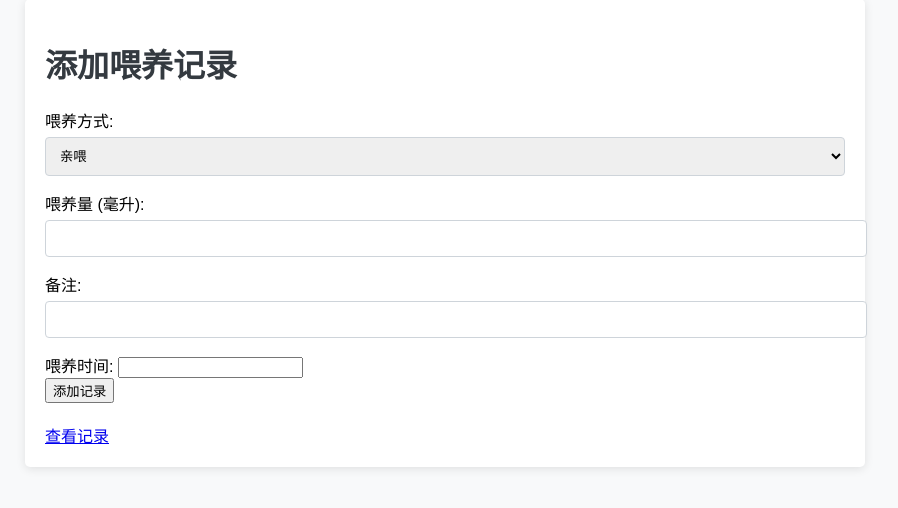
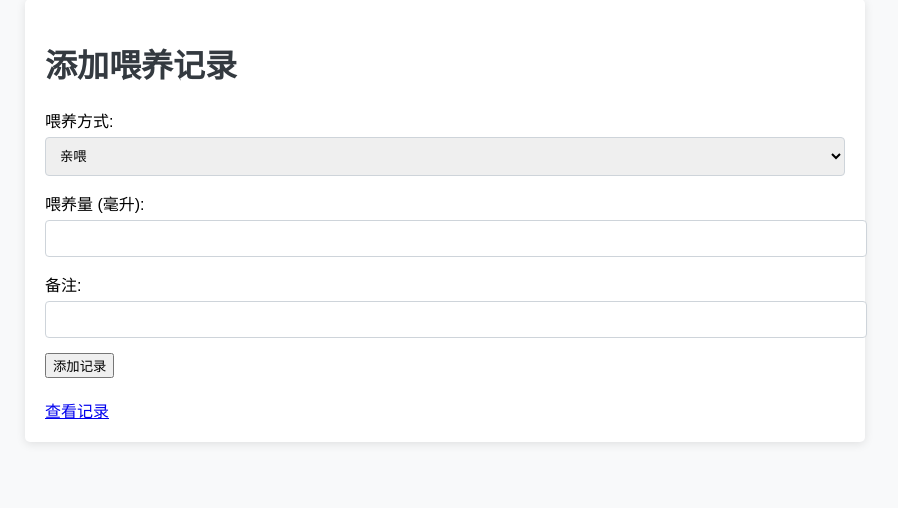
Before and after one commit to aopogithub/feedrecord, a Flask app: page /add in a window 1280 px wide. Shown: the part 238-746 px from the top of the page, without its empty margins (195-1093 px from the left). Run offline with Flask 2, Linux system fonts and the light colour scheme.

Commit message:
modified:   app/forms.py

```diff
--- a/app/forms.py
+++ b/app/forms.py
@@ -6,7 +6,6 @@ class FeedingRecordForm(FlaskForm):
     feeding_type = SelectField('喂养方式', choices=[('breast', '亲喂'), ('bottle', '瓶喂')], validators=[DataRequired()])
     amount = IntegerField('喂养量 (毫升)', validators=[DataRequired(), NumberRange(min=1)])
     notes = StringField('备注')
-    timestamp = DateTimeField('喂养时间', validators=[DataRequired()])
     submit = SubmitField('添加记录')
     class Meta:
         csrf = False
--- a/app/routes.py
+++ b/app/routes.py
@@ -20,7 +20,7 @@ def add_record():
             feeding_type=form.feeding_type.data,
             amount=form.amount.data,
             notes=form.notes.data,
-            timestamp=form.timestamp.data
+            timestamp=datetime.now()  # 设置为当前时间
         )
         db.session.add(new_record)
         db.session.commit()
--- a/app/templates/add_record.html
+++ b/app/templates/add_record.html
@@ -21,9 +21,6 @@
             <label for="notes">备注:</label>
             {{ form.notes }}
             <br>
-            <label for="timestamp">喂养时间:</label>
-            {{ form.timestamp }}
-            <br>
             {{ form.submit }}
         </form>
         <a href="{{ url_for('app.view_records') }}">查看记录</a>
```
